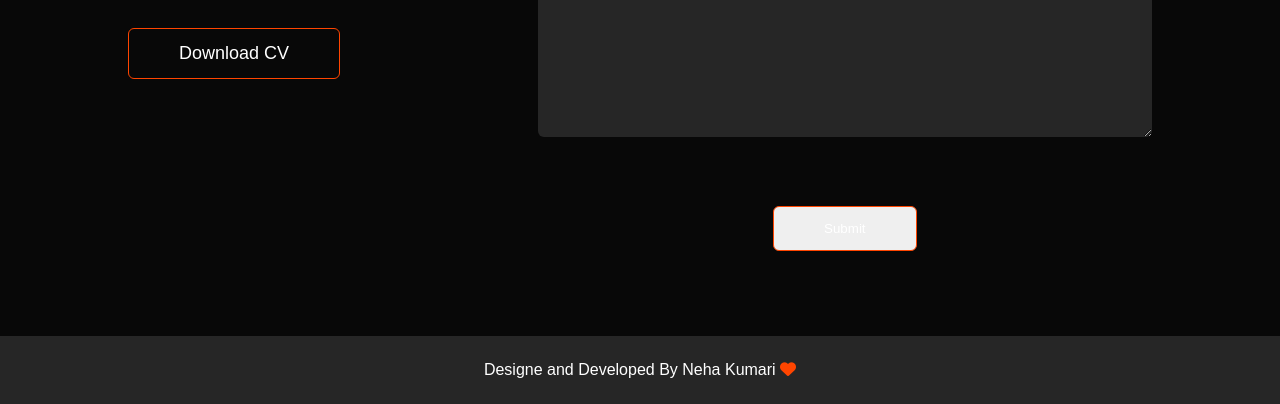
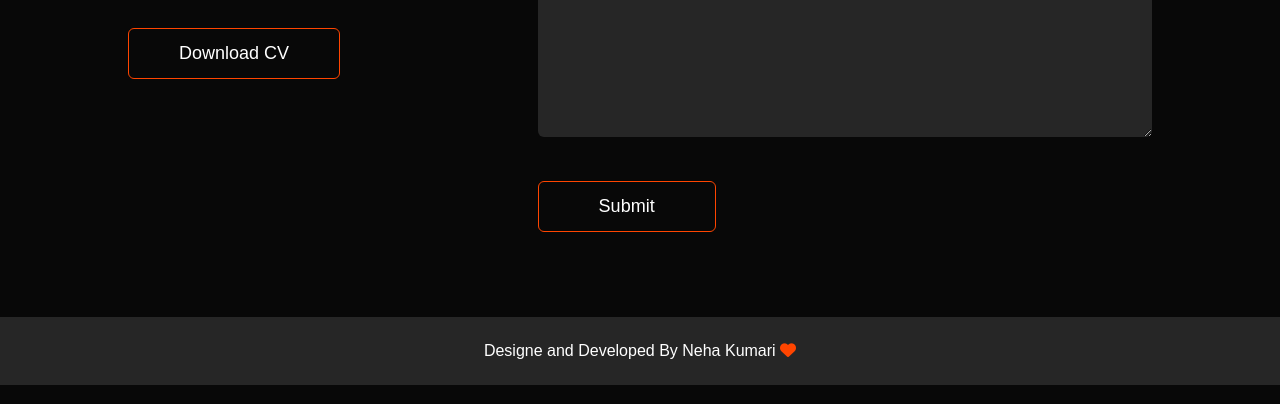
Before and after one commit to NehaKumari0xf/Neha_Portfolio, a plain HTML site: page index.html in a window 1280 px wide. Shown: the part 3558-3962 px from the top of the page. Drawn offline with Linux system fonts and the light colour scheme.

Commit message:
Update index.html

```diff
--- a/index.html
+++ b/index.html
@@ -185,7 +185,7 @@
                     <input type="text" name="name" placeholder="Enter Your Name" required/>
                     <input type="email" name="email" placeholder="Enter Your E-mail" required/>
                     <textarea name="message"  rows="10" placeholder="Enter Your Message"></textarea>
-                    <button type="submit" class="btn ">Submit</button>
+                    <a type="submit" class="btn btn2">Submit</a>
                 </form>
             </div>
         </div>
```
